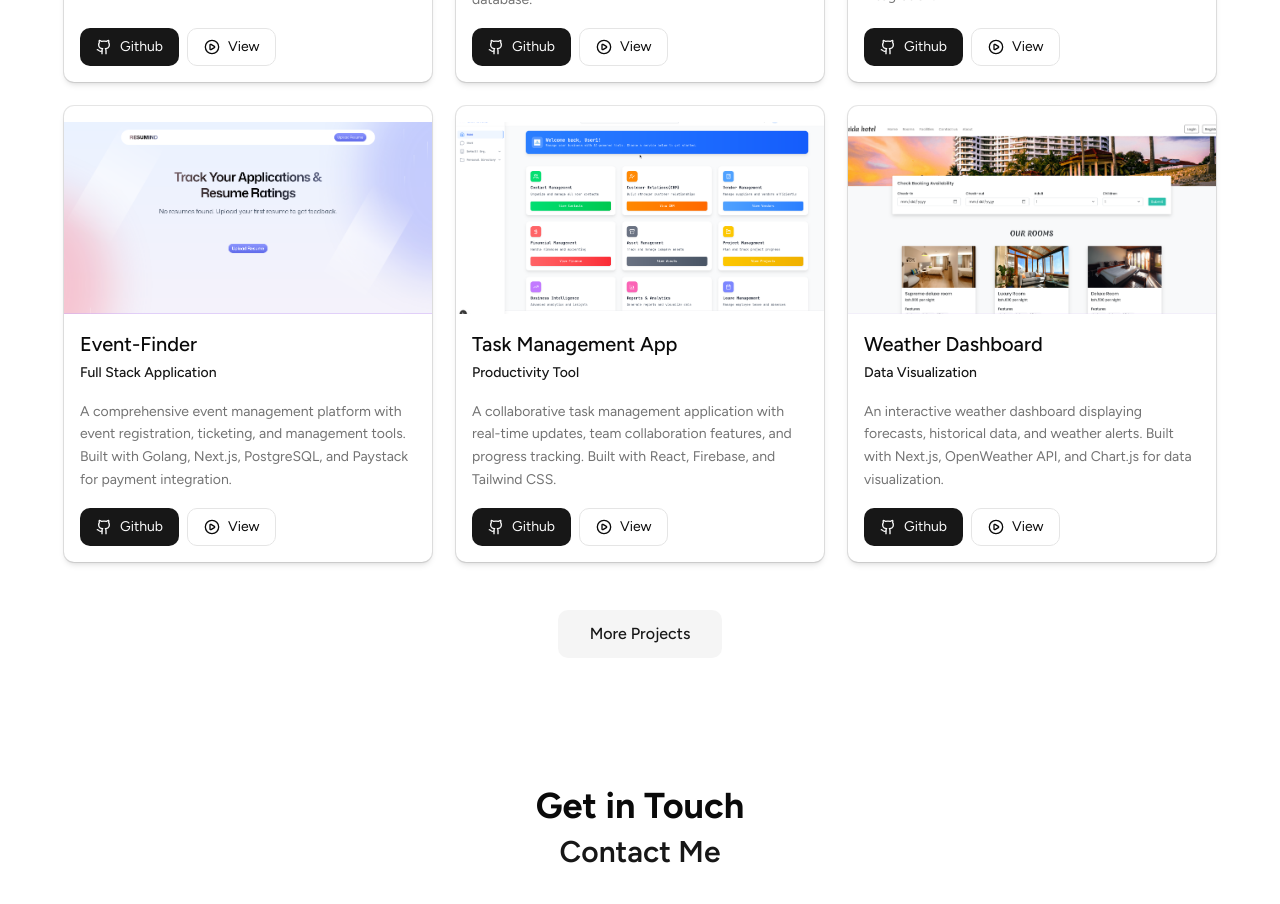
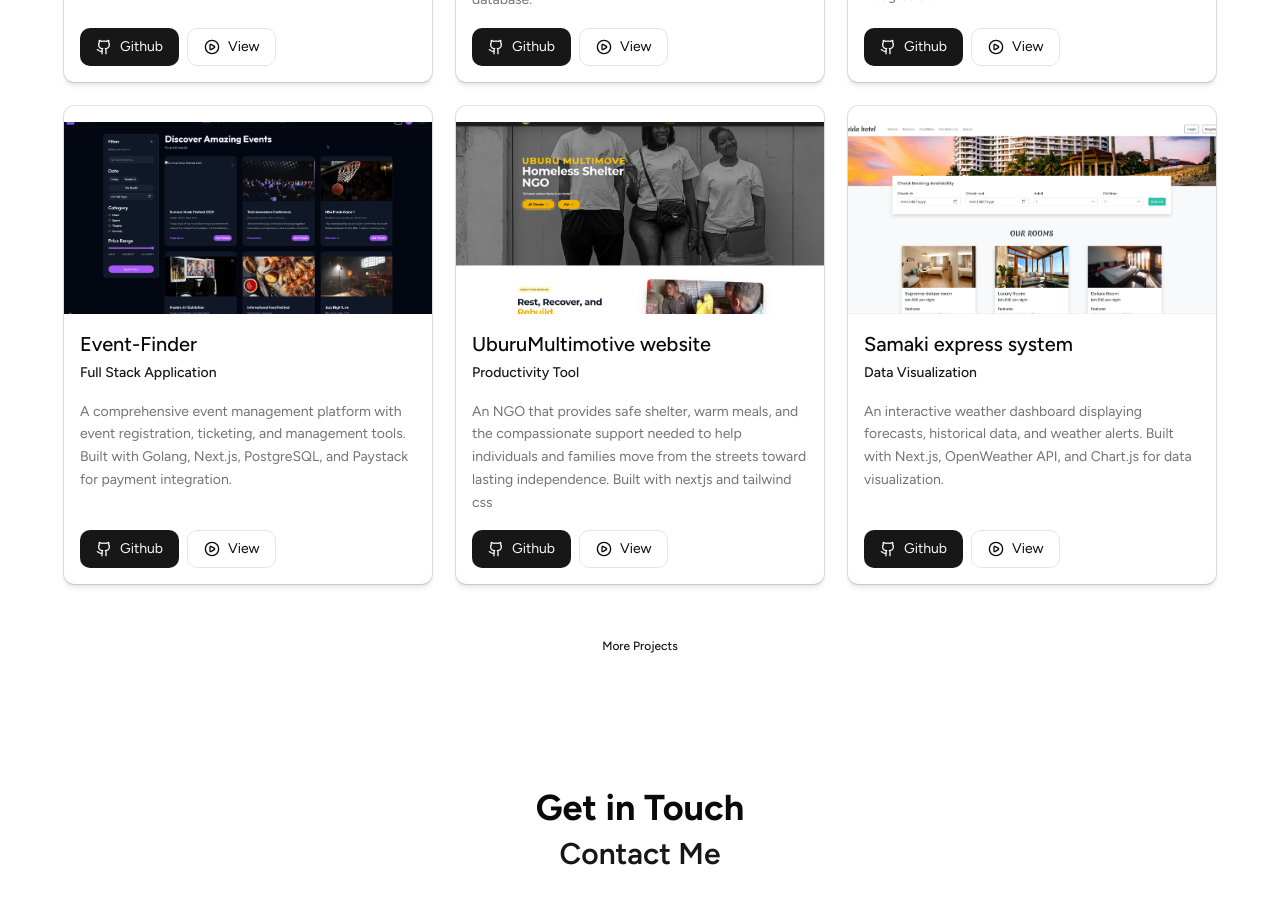
Before and after one commit to Clinton-Okumu/portfolio, a Next.js app: page / in a window 1280 px wide. Shown: the part 2300-3204 px from the top of the page. Built offline with nearby package versions, Linux system fonts and the light colour scheme.

Commit message:
updated portfolio links

```diff
--- a/components/Projects.tsx
+++ b/components/Projects.tsx
@@ -1,3 +1,4 @@
+import { Button } from "@/components/ui/button";
 import { Card, CardContent, CardHeader, CardTitle } from "@/components/ui/card";
 import { Github, PlayCircle } from "lucide-react";
 import Image from "next/image";
@@ -10,8 +11,8 @@ const projects = [
     description:
       "A platform that utilizes AI to analyze resumes and provide actionable insights on how to improve your resume. Utilizes puterjs for authentication, react and typescript.",
     image: "/project-1.png",
-    github: "https://github.com",
-    demoLink: "https://demo.com",
+    github: "https://github.com/Clinton-Okumu/ai-resume-analyzer.git",
+    demoLink: "https://ai-resume-analyzer-five-kappa.vercel.app/",
   },
   {
     id: 2,
@@ -20,7 +21,7 @@ const projects = [
     description:
       "A platform that enables companies to manage their business operations, including financial, human resources, and marketing. Built with a Python(Django) backend, nextjs frontend and postgresql for the database.",
     image: "/project-2.png",
-    github: "https://github.com",
+    github: "https://github.com/calvin-okumu/carlhub-erp",
     demoLink: "https://demo.com",
   },
   {
@@ -30,8 +31,8 @@ const projects = [
     description:
       "A system enabling users to browse available rooms, explore facilities and amenities at Baida Hotel, and process payments. Built with a PHP backend using MySQL and JWT authentication, and an HTML/CSS/Bootstrap frontend with AJAX API integration.",
     image: "/project-3.png",
-    github: "https://github.com",
-    demoLink: "https://demo.com",
+    github: "https://github.com/Clinton-Okumu/baidahotel",
+    demoLink: "https://youtu.be/TLh-DCbgc9c",
   },
   {
     id: 4,
@@ -39,23 +40,23 @@ const projects = [
     subtitle: "Full Stack Application",
     description:
       "A comprehensive event management platform with event registration, ticketing, and management tools. Built with Golang, Next.js, PostgreSQL, and Paystack for payment integration.",
-    image: "/project-1.png",
+    image: "/project-4.png",
     github: "https://github.com/Clinton-Okumu/event-finder",
     demoLink: "https://demo.com",
   },
   {
     id: 5,
-    title: "Task Management App",
+    title: "UburuMultimotive website",
     subtitle: "Productivity Tool",
     description:
-      "A collaborative task management application with real-time updates, team collaboration features, and progress tracking. Built with React, Firebase, and Tailwind CSS.",
-    image: "/project-2.png",
-    github: "https://github.com",
-    demoLink: "https://demo.com",
+      "An NGO that provides safe shelter, warm meals, and the compassionate support needed to help individuals and families move from the streets toward lasting independence. Built with nextjs and tailwind css",
+    image: "/project-5.png",
+    github: "https://github.com/Clinton-Okumu/uburumultimotive",
+    demoLink: "https://uburumultimovehs.org/",
   },
   {
     id: 6,
-    title: "Weather Dashboard",
+    title: "Samaki express system",
     subtitle: "Data Visualization",
     description:
       "An interactive weather dashboard displaying forecasts, historical data, and weather alerts. Built with Next.js, OpenWeather API, and Chart.js for data visualization.",
@@ -125,9 +126,9 @@ export default function Projects() {
         </div>
 
         <div className="text-center">
-          <button className="px-8 py-3 bg-secondary text-secondary-foreground rounded-lg hover:bg-secondary/90 transition-colors font-medium">
-            More Projects
-          </button>
+          <a href="https://github.com/Clinton-Okumu?tab=repositories&type=source">
+            <Button variant={"link"}>More Projects</Button>
+          </a>
         </div>
       </div>
     </section>
```
Also changed, not shown: public/project-4.png (added), public/project-5.png (added).
